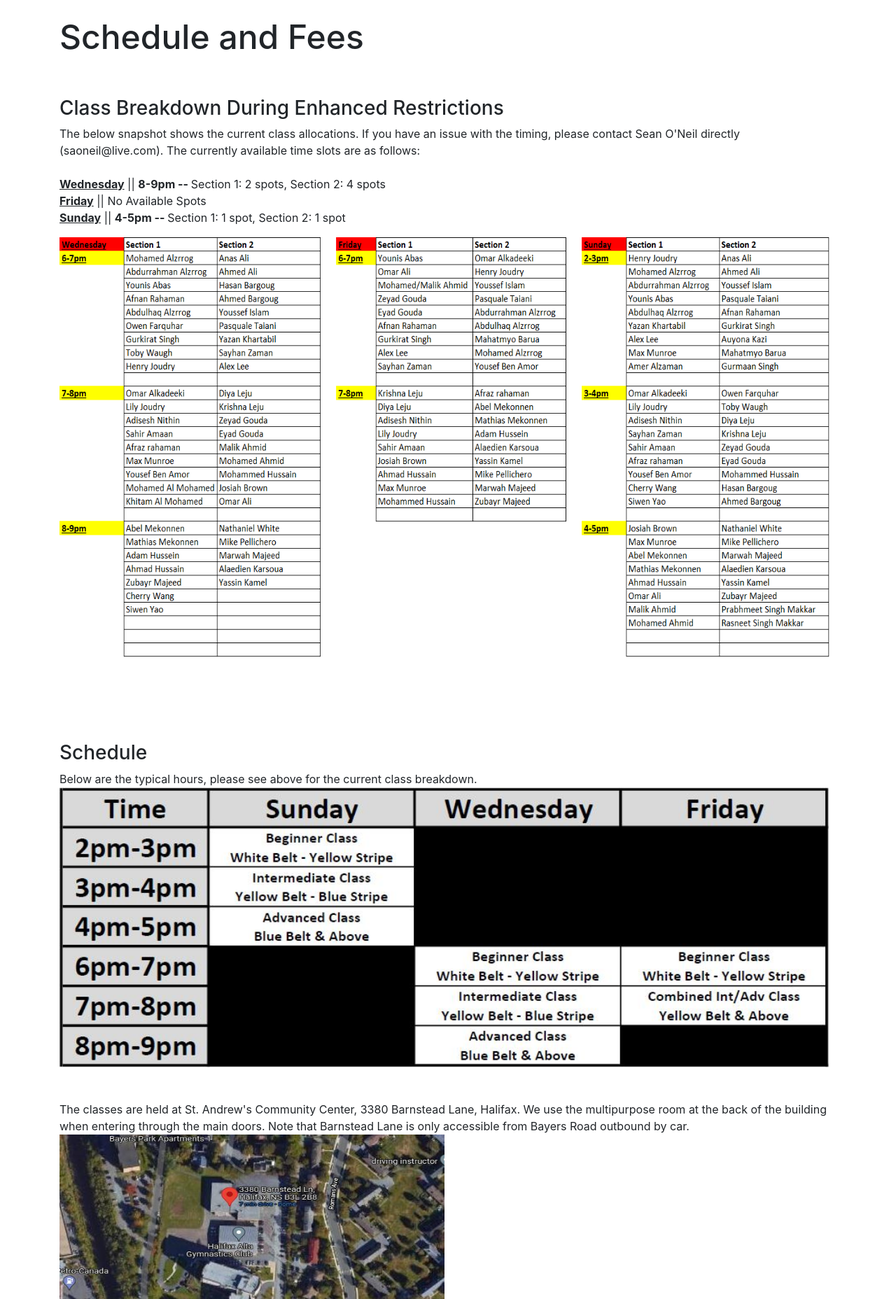
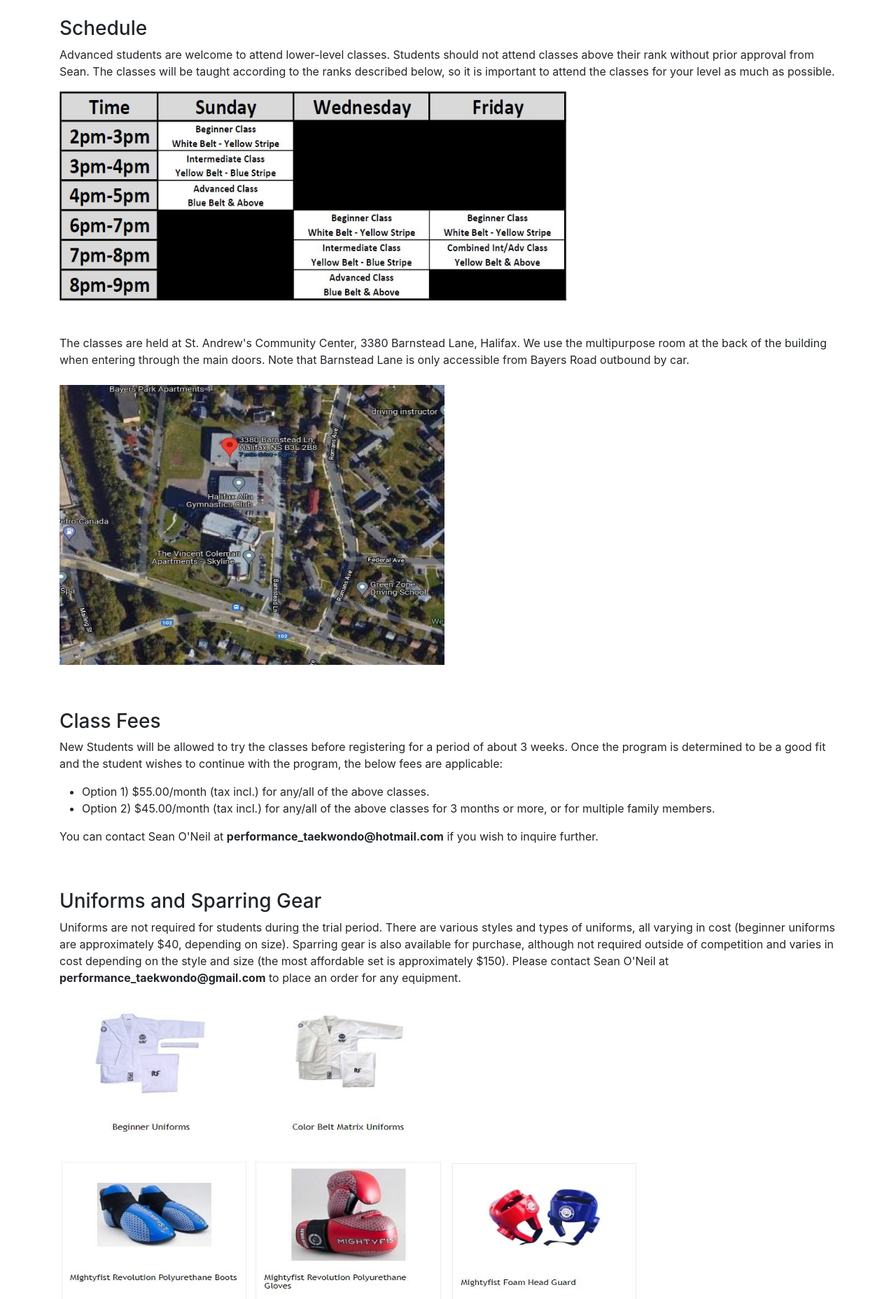
Before and after one commit to saoneil/ptkd_flask_website, a Flask app: page /scheduleprices in a window 1280 px wide. Shown: the part 80-1936 px from the top of the page at 70% size. Run offline with Flask 2, Linux system fonts and the light colour scheme; some libraries are stand-ins or nearby versions.

Commit message:
schedule updates

```diff
--- a/templates/index.html
+++ b/templates/index.html
@@ -21,7 +21,7 @@
           <div class="container"><br><br>
             <center>
               <p style="color:red":>
-                <font size="+2"><u>IMORTANT UPDATE</u><br> We are restarting classes on Sunday, Feb 6th. Friday's classes have been cancelled by St. Andrew's due to the expected storm. Students are only permitted to attend the classes for which they have been scheduled. The current class and section breakdown can be found on the "Schedule and Fees" tab: <a class="nav-link active" href="/scheduleprices">Schedule and Fees</a>
+                <font size="+2"><u>IMORTANT UPDATE</u><br> Classes have returned to normal operation. Class times and rank breakdown can be found at this link: <a class="nav-link active" href="/scheduleprices">Schedule and Fees</a>
                 </font size="+2">
               </p>
             </center></p>
--- a/templates/provincialteam.html
+++ b/templates/provincialteam.html
@@ -15,18 +15,16 @@
 
         <div class="container"><br>
           <h1>Nova Scotia Provincial Taekwon-Do Team</h1><br>
-
           <h4>
             List of Upcoming Team Practices:
           </h4>
           <p>
             <ul>
               <li>
-                Feb 6th, 2022 (two sessions, 8am-10am, 10am-12pm) - Mackenzie Taekwon-Do (21 Glen Arbour Way, Hammonds Plains). Below is the current breakdown for the two sessions:<br>
-                <img src="{{url_for('static', filename='images/team_practice_breakdown.png')}}" width="300" height="275"/>
+                Feb 20th, 2022 (9am-12pm all team members) - Mackenzie Taekwon-Do (21 Glen Arbour Way, Hammonds Plains).
               </li><br>
               <li>
-                Feb 20th, 2022 (time/details TBA) - Mackenzie Taekwon-Do (21 Glen Arbour Way, Hammonds Plains).
+                March 5th, 2022 (time/location TBA) - only open to those attending the Nationals.
               </li>
             </ul>
           </p><br><br>
--- a/templates/scheduleprices.html
+++ b/templates/scheduleprices.html
@@ -13,24 +13,13 @@
     {% block content %}
 
           <div class="container"><br>
-            <h1><font size="+5"> Schedule and Fees</font size="+5"></h1><br><br>
-            <h3>Class Breakdown During Enhanced Restrictions</h3>
+            <h3>Schedule</h3>
             <p>
-              The below snapshot shows the current class allocations. If you have an issue with the timing, please contact Sean O'Neil directly (saoneil@live.com). The currently available time slots are as follows:<br><br>
-              <strong><u>Wednesday</u></strong> ||  <strong>8-9pm -- </strong>Section 1: 2 spots, Section 2: 4 spots <br>
-              <strong><u>Friday</u></strong> || No Available Spots <br>
-              <strong><u>Sunday</u></strong> || <strong>4-5pm -- </strong>Section 1: 1 spot, Section 2: 1 spot
+              Advanced students are welcome to attend lower-level classes. Students should not attend classes above their rank without prior approval from Sean. The classes will be taught according to the ranks described below, so it is important to attend the classes for your level as much as possible.
             </p>
-            <img src="{{url_for('static', filename='images/class_schedule.png')}}" width="1100" height="600"/><br><br><br><br><br><br>
-
-
-
-
-            <h3>Schedule</h3>
-            Below are the typical hours, please see above for the current class breakdown. <br>
-            <img src="{{url_for('static', filename='images/class_schedule_basic.JPG')}}" width="1100" height="400"/><br><br><br>
+            <img src="{{url_for('static', filename='images/class_schedule_basic.JPG')}}" width="725" height="300"/><br><br><br>
             <p>
-              The classes are held at St. Andrew's Community Center, 3380 Barnstead Lane, Halifax. We use the multipurpose room at the back of the building when entering through the main doors. Note that Barnstead Lane is only accessible from Bayers Road outbound by car.
+              The classes are held at St. Andrew's Community Center, 3380 Barnstead Lane, Halifax. We use the multipurpose room at the back of the building when entering through the main doors. Note that Barnstead Lane is only accessible from Bayers Road outbound by car.<br><br>
               <img src="{{url_for('static', filename='images/mapofbuilding.JPG')}}" width="550" height="400"/>
             </p><br><br>
 
--- a/templates/upcomingevents.html
+++ b/templates/upcomingevents.html
@@ -21,8 +21,8 @@
         	<br>
           <h1>Club Announcements</h1>
           <ul.a {list-style-type: circle;}>
-            <li style="color:red":>
-              <font size="+2">We are restarting classes on Sunday, Feb 6th. Friday's classes have been cancelled by St. Andrew's due to the expected storm. Students are only permitted to attend the classes for which they have been scheduled. The current class and section breakdown can be found on the "Schedule and Fees" tab: <a class="nav-link active" href="/scheduleprices">Schedule and Fees</a>
+            <li>
+              <font size="+2">Classes have returned to normal operation. Class times and rank breakdown can be found at this link: <a class="nav-link active" href="/scheduleprices">Schedule and Fees</a>
               </font size="+2">
             </li>
           </ul.a><br><br><br>
```
Also changed, not shown: static/images/class_schedule.png.
